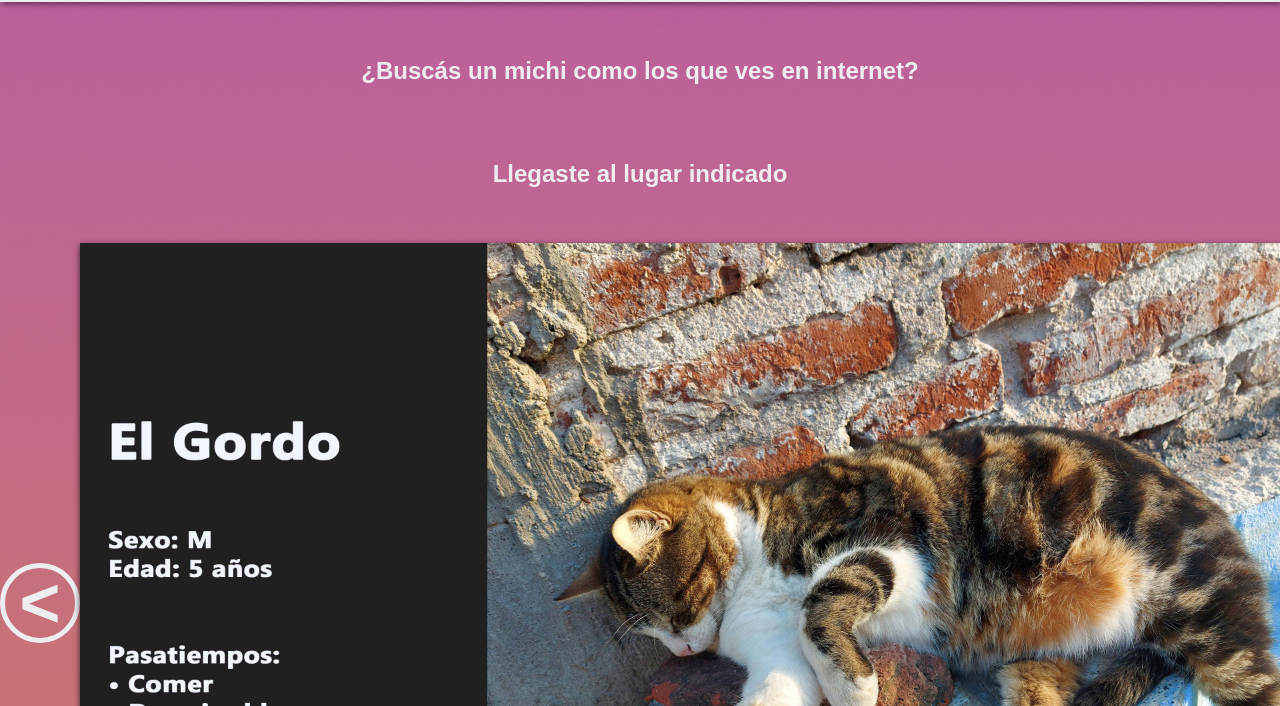
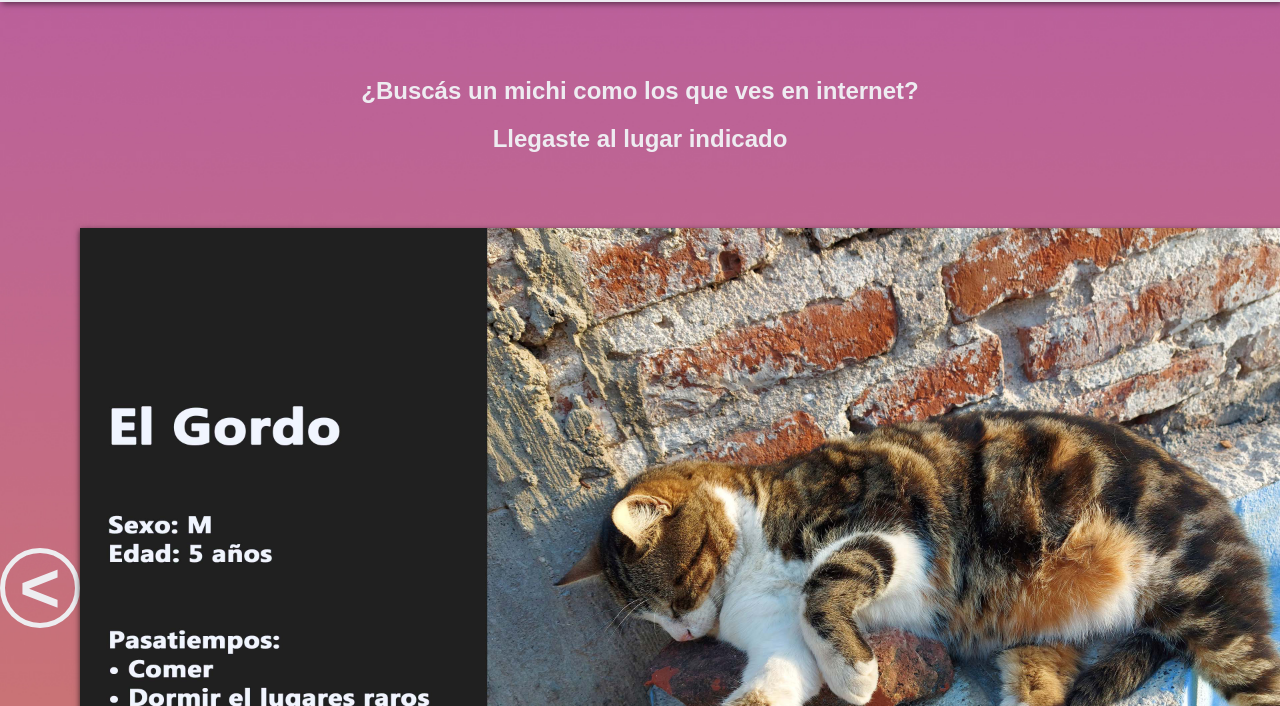
Before and after one commit to brunoruarte/brunoruarte.github.io, a plain HTML site: page Hijas/gatos.html in a window 1280 px wide. Shown: the part 94-800 px from the top of the page. Drawn offline with Linux system fonts and the light colour scheme.

Commit message:
Correcciones menores

```diff
--- a/Hijas/gatos.html
+++ b/Hijas/gatos.html
@@ -23,9 +23,9 @@
             <a href="../Hijas/formulario.html"><button>Contacto</button></a>
         </div>
 
-        <div>
-            <h2 class="subtitulos1">¿Buscás un michi como los que ves en internet?</h2>
-            <h2 class="subtitulos1">Llegaste al lugar indicado</h2>
+        <div class="subtitulos1">
+            <h2>¿Buscás un michi como los que ves en internet?</h2>
+            <h2>Llegaste al lugar indicado</h2>
         </div>
 
 
```
Also changed, not shown: Hijas/perros.html (+3 -3 lines).
